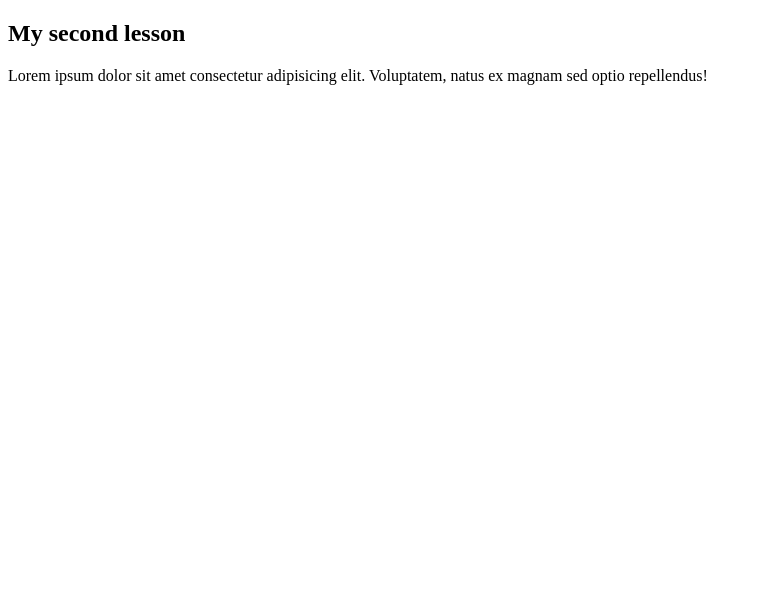
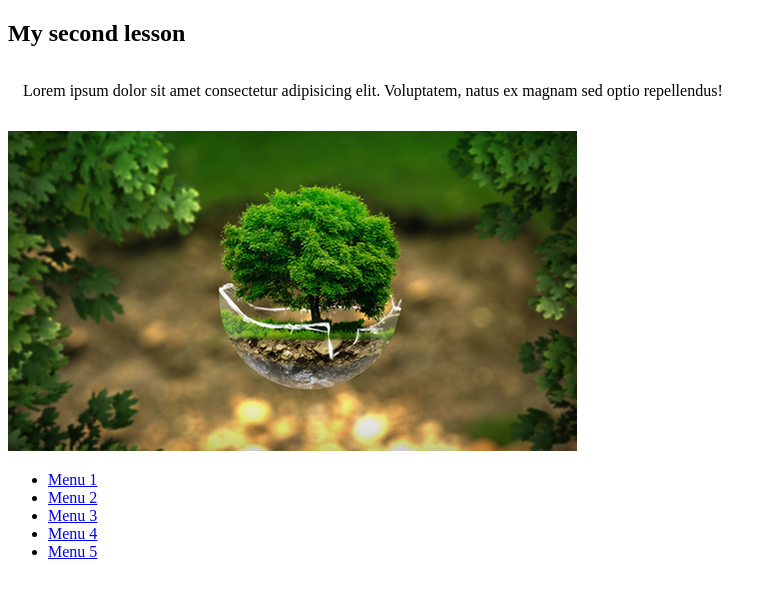
Before and after one commit to pasha-z25/lesson-2, a plain HTML site: page index.html in a window 1280 px wide. Shown: the whole page, without its empty margins (0-776 px from the left). Drawn offline with Linux system fonts and the light colour scheme.

Commit message:
add styles and images

```diff
--- /dev/null
+++ b/css/style.css
@@ -0,0 +1,3 @@
+.description {
+  padding: 15px;
+}
--- a/index.html
+++ b/index.html
@@ -1,21 +1,42 @@
 <!DOCTYPE html>
 <html lang="en">
+
 <head>
     <meta charset="UTF-8">
     <meta http-equiv="X-UA-Compatible" content="IE=edge">
     <meta name="viewport" content="width=device-width, initial-scale=1.0">
     <title>Lesson #2</title>
+    <link rel="stylesheet" href="./css/style.css">
 </head>
+
 <body>
     <main>
         <section>
             <h1>
                 My second lesson
             </h1>
-            <p>
-                Lorem ipsum dolor sit amet consectetur adipisicing elit. Voluptatem, natus ex magnam sed optio repellendus!
+            <p class="description">
+                Lorem ipsum dolor sit amet consectetur adipisicing elit. Voluptatem, natus ex magnam sed optio
+                repellendus!
             </p>
+            <img src="./images/320.png" alt="nature">
+
+            <div class="container"></div>
+            <div class="container"></div>
+            <ul class="menu-list" id="main-menu">
+                <li class="menu-item"><a href="#" class="menu-link">Menu 1</a></li>
+                <li class="menu-item"><a href="#" class="menu-link">Menu 2</a></li>
+                <li class="menu-item"><a href="#" class="menu-link">Menu 3</a></li>
+                <li class="menu-item">
+                    <span></span>
+                    <a href="#" class="menu-link">Menu 4</a>
+                </li>
+                <li class="menu-item">
+                    <a href="#" class="menu-link">Menu 5</a>
+                </li>
+            </ul>
         </section>
     </main>
 </body>
+
 </html>
```
Also changed, not shown: images/320.png (added), js/script.js (added).
